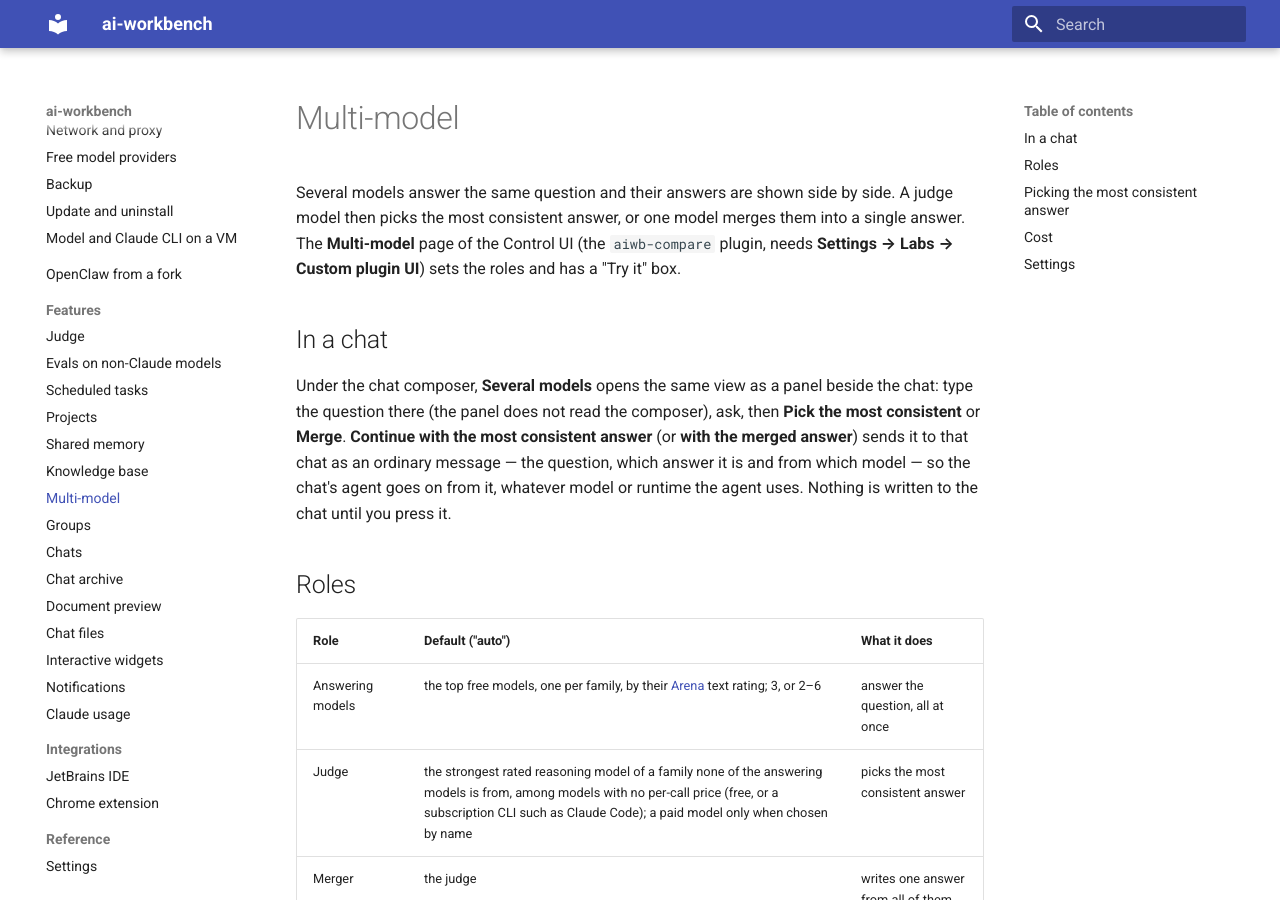
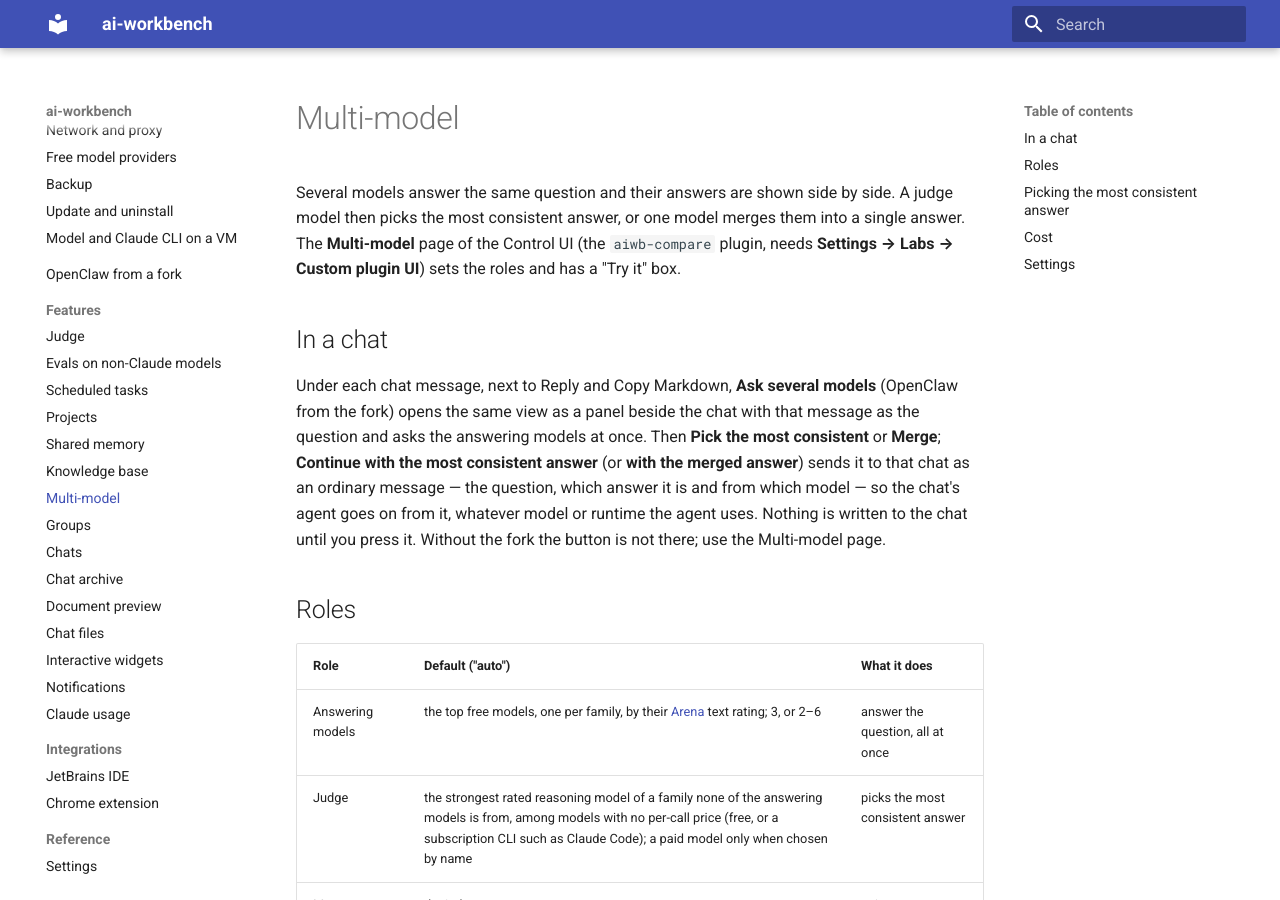
Before and after one commit to SingularBunny/ai-workbench, an MkDocs documentation site: the page built from docs/features/multi-model.md, in a window 1280 px wide and 900 px high. Built offline with MkDocs 1.6.1 and Material for MkDocs 9.7.7, drawn with Linux system fonts in a browser that asks for light colours.

Commit message:
Multi-model docs: the chat entry is Ask several models under a message

```diff
--- a/docs/features/multi-model.md
+++ b/docs/features/multi-model.md
@@ -6,11 +6,12 @@ most consistent answer, or one model merges them into a single answer. The **Mul
 
 ## In a chat
 
-Under the chat composer, **Several models** opens the same view as a panel beside the chat: type the question
-there (the panel does not read the composer), ask, then **Pick the most consistent** or **Merge**. **Continue
-with the most consistent answer** (or **with the merged answer**) sends it to that chat as an ordinary message —
-the question, which answer it is and from which model — so the chat's agent goes on from it, whatever model or
-runtime the agent uses. Nothing is written to the chat until you press it.
+Under each chat message, next to Reply and Copy Markdown, **Ask several models** (OpenClaw from the fork) opens
+the same view as a panel beside the chat with that message as the question and asks the answering models at once.
+Then **Pick the most consistent** or **Merge**; **Continue with the most consistent answer** (or **with the merged
+answer**) sends it to that chat as an ordinary message — the question, which answer it is and from which model —
+so the chat's agent goes on from it, whatever model or runtime the agent uses. Nothing is written to the chat until
+you press it. Without the fork the button is not there; use the Multi-model page.
 
 ## Roles
 
```
Also changed, not shown: CHANGELOG.md (+2 -2 lines).
